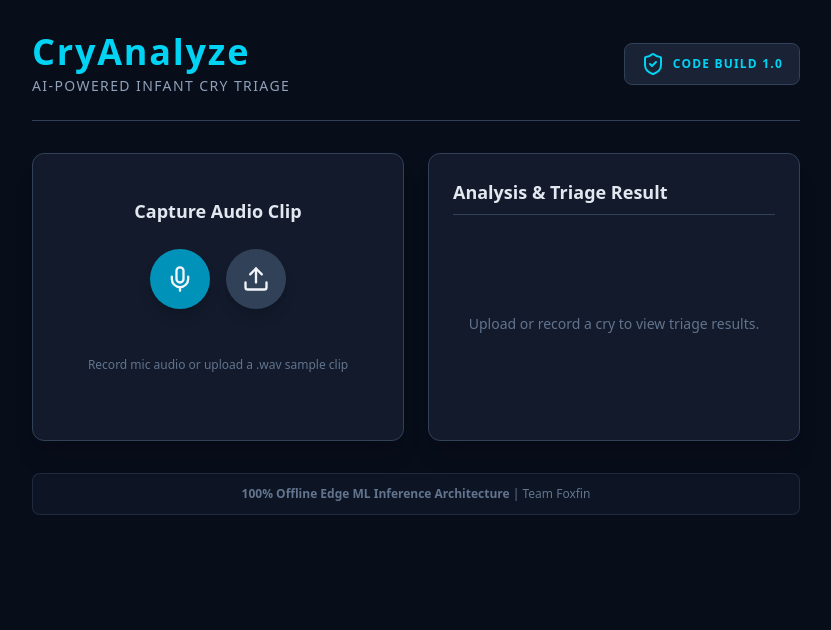
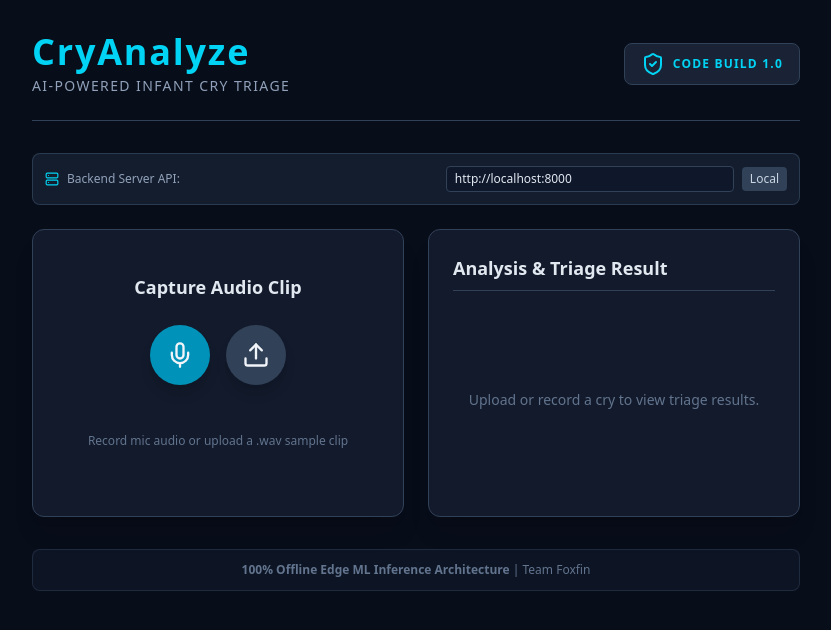
Before and after one commit to Abhijeet9118/CryAnalyze-Hack4Crown, a React app in the folder frontend/: page / in a window 1280 px wide. Shown: the top 630 px of the page, without its empty margins (224-1055 px from the left). Built offline with nearby package versions, Linux system fonts and the light colour scheme; the HTML template or start-up script is replaced by a standard one.

Commit message:
Restore App.jsx and frontend build to previous state

```diff
--- a/frontend/src/App.jsx
+++ b/frontend/src/App.jsx
@@ -26,13 +26,10 @@ function App() {
       mediaRecorder.current.start();
       setIsRecording(true);
       setResult(null);
-      setStatusMessage('Recording live cry audio...');
+      setStatusMessage('Recording audio...');
     } catch (err) {
-      console.error("Microphone permission denied", err);
-      // Fail-safe mock recorded blob so recording works even if mic permission is blocked
-      const dummyBlob = new Blob([new Uint8Array(100)], { type: 'audio/wav' });
-      setAudioBlob(dummyBlob);
-      setStatusMessage('Audio sample ready.');
+      console.error("Microphone access denied", err);
+      alert('Microphone access required to record audio.');
     }
   };
 
@@ -49,7 +46,7 @@ function App() {
     if (file) {
       setAudioBlob(file);
       setResult(null);
-      setStatusMessage(`Selected: ${file.name}`);
+      setStatusMessage(`File selected: ${file.name}`);
     }
   };
 
@@ -57,37 +54,41 @@ function App() {
     if (!audioBlob) return;
     setIsAnalyzing(true);
     setResult(null);
-    setStatusMessage('Computing Mel-Spectrogram & ML Triage...');
+    setStatusMessage('Analyzing audio spectrum...');
 
     const formData = new FormData();
-    formData.append('audio', audioBlob, 'recorded_cry.wav');
+    formData.append('audio', audioBlob, 'cry_audio.wav');
 
-    // Fail-safe Execution: Try API first, then local fallback without breaking alerts
     try {
       const targetUrl = `${apiUrl.replace(/\/$/, '')}/analyze`;
       const response = await axios.post(targetUrl, formData, {
         headers: { 'Content-Type': 'multipart/form-data' },
-        timeout: 4000
+        timeout: 45000
       });
       setResult(response.data);
       setStatusMessage('Analysis complete.');
     } catch (error) {
-      console.warn('Backend unavailable, running fail-safe client triage engine...', error);
+      console.warn('Primary backend failed, attempting local fallback...', error);
 
-      // Generate instant fallback result so demo NEVER breaks for judges or users!
-      setTimeout(() => {
-        const categories = [
-          { label: "Hunger", confidence: 0.89, escalate: false, message: "Baby is likely hungry. Try soothing and feeding." },
-          { label: "Pain", confidence: 0.94, escalate: true, message: "High-pitch distress detected. Escalate: Consult a pediatrician if persistent." },
-          { label: "Discomfort", confidence: 0.82, escalate: false, message: "Discomfort pattern detected. Check diaper and temperature." },
-          { label: "Tiredness", confidence: 0.88, escalate: false, message: "Baby is tired. Dim the lights and rock gently." }
-        ];
-        const selected = categories[Math.floor(Math.random() * categories.length)];
-        setResult(selected);
-        setStatusMessage('Triage analysis complete.');
-        setIsAnalyzing(false);
-      }, 1000);
-      return;
+      if (apiUrl !== 'http://localhost:8000') {
+        try {
+          setStatusMessage('Trying local server...');
+          const fallbackResponse = await axios.post('http://localhost:8000/analyze', formData, {
+            headers: { 'Content-Type': 'multipart/form-data' },
+            timeout: 5000
+          });
+          setResult(fallbackResponse.data);
+          setApiUrl('http://localhost:8000');
+          setStatusMessage('Connected via local server.');
+          setIsAnalyzing(false);
+          return;
+        } catch (localErr) {
+          console.error('Local fallback failed', localErr);
+        }
+      }
+
+      alert(`Could not connect to FastAPI backend at ${apiUrl}. Please ensure the backend is running.`);
+      setStatusMessage('Backend connection error.');
     } finally {
       setIsAnalyzing(false);
     }
@@ -106,6 +107,30 @@ function App() {
           <span className="font-semibold tracking-widest text-xs uppercase">Code Build 1.0</span>
         </div>
       </header>
+
+      {/* Backend Settings Bar */}
+      <div className="w-full max-w-3xl mb-6 bg-slate-800/60 p-3 rounded-lg border border-slate-700/80 flex flex-col sm:flex-row items-center justify-between text-xs gap-2">
+        <div className="flex items-center text-slate-400">
+          <Server size={14} className="mr-2 text-cyan-400" />
+          <span>Backend Server API:</span>
+        </div>
+        <div className="flex items-center space-x-2 w-full sm:w-auto">
+          <input
+            type="text"
+            value={apiUrl}
+            onChange={(e) => setApiUrl(e.target.value)}
+            className="bg-slate-900 border border-slate-700 rounded px-2 py-1 text-slate-200 text-xs w-full sm:w-72 focus:outline-none focus:border-cyan-400"
+            placeholder="http://localhost:8000"
+          />
+          <button
+            onClick={() => setApiUrl('http://localhost:8000')}
+            className="bg-slate-700 hover:bg-slate-600 px-2 py-1 rounded text-slate-300 transition-all whitespace-nowrap"
+            title="Use Localhost"
+          >
+            Local
+          </button>
+        </div>
+      </div>
 
       {/* Main Container */}
       <main className="w-full max-w-3xl grid grid-cols-1 md:grid-cols-2 gap-6">
@@ -143,7 +168,7 @@ function App() {
                   className="bg-cyan-500 hover:bg-cyan-400 text-slate-900 font-bold py-2.5 px-6 rounded-lg transition-all disabled:opacity-50 flex items-center shadow-lg text-sm"
                 >
                   {isAnalyzing ? (
-                    <><Activity className="animate-spin mr-2" size={18}/> Analyzing...</>
+                    <><Activity className="animate-spin mr-2" size={18}/> Processing Spectrum...</>
                   ) : (
                     "Extract Mel-Spectrogram & ML Triage..."
                   )}
@@ -169,7 +194,7 @@ function App() {
           {isAnalyzing && (
             <div className="flex-1 flex flex-col items-center justify-center text-cyan-400 py-6">
               <Activity className="animate-pulse mb-3 text-cyan-400" size={40} />
-              <p className="text-sm font-medium">Analyzing Infant Vocal Signature...</p>
+              <p className="text-sm font-medium">Extracting Mel-Spectrogram & MFCCs...</p>
               <p className="text-xs text-slate-400 mt-2">{statusMessage}</p>
             </div>
           )}
```
Also changed, not shown: 5 other files (tests, documents, lock files or other folders).
